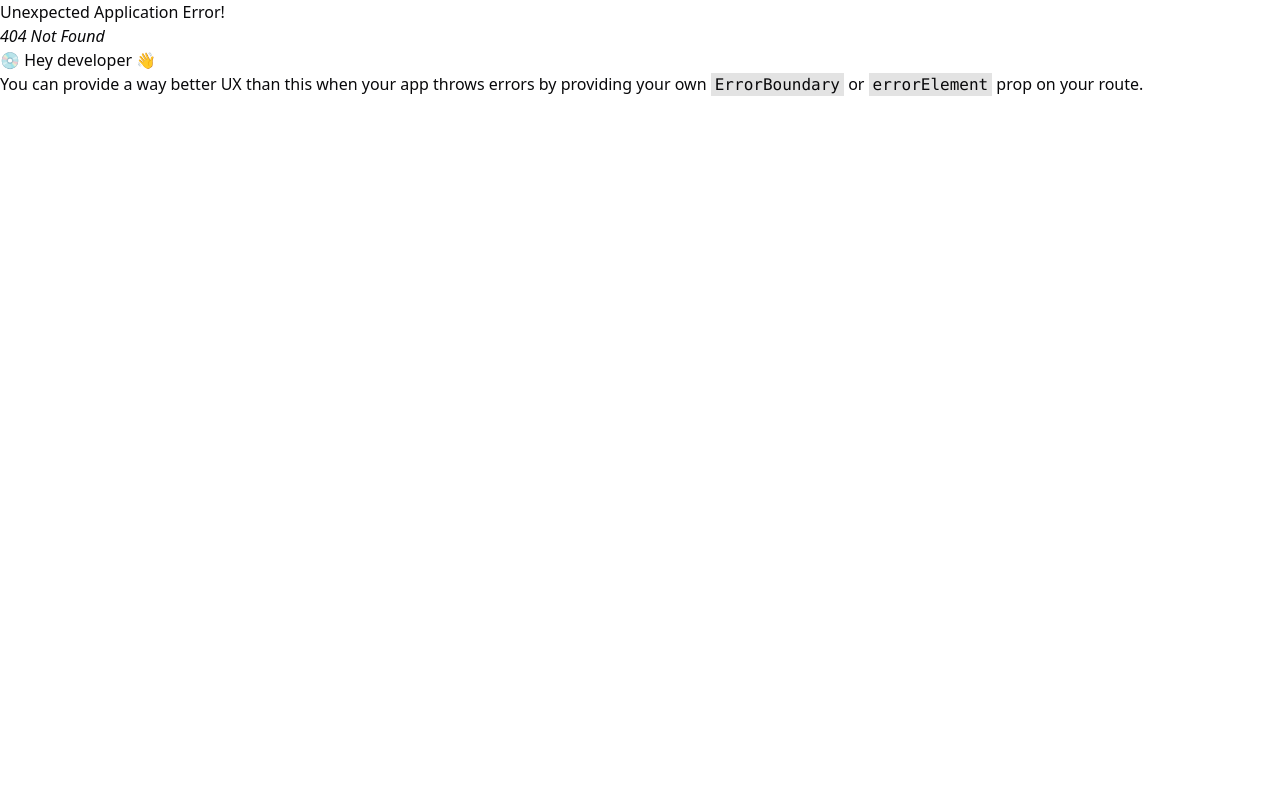
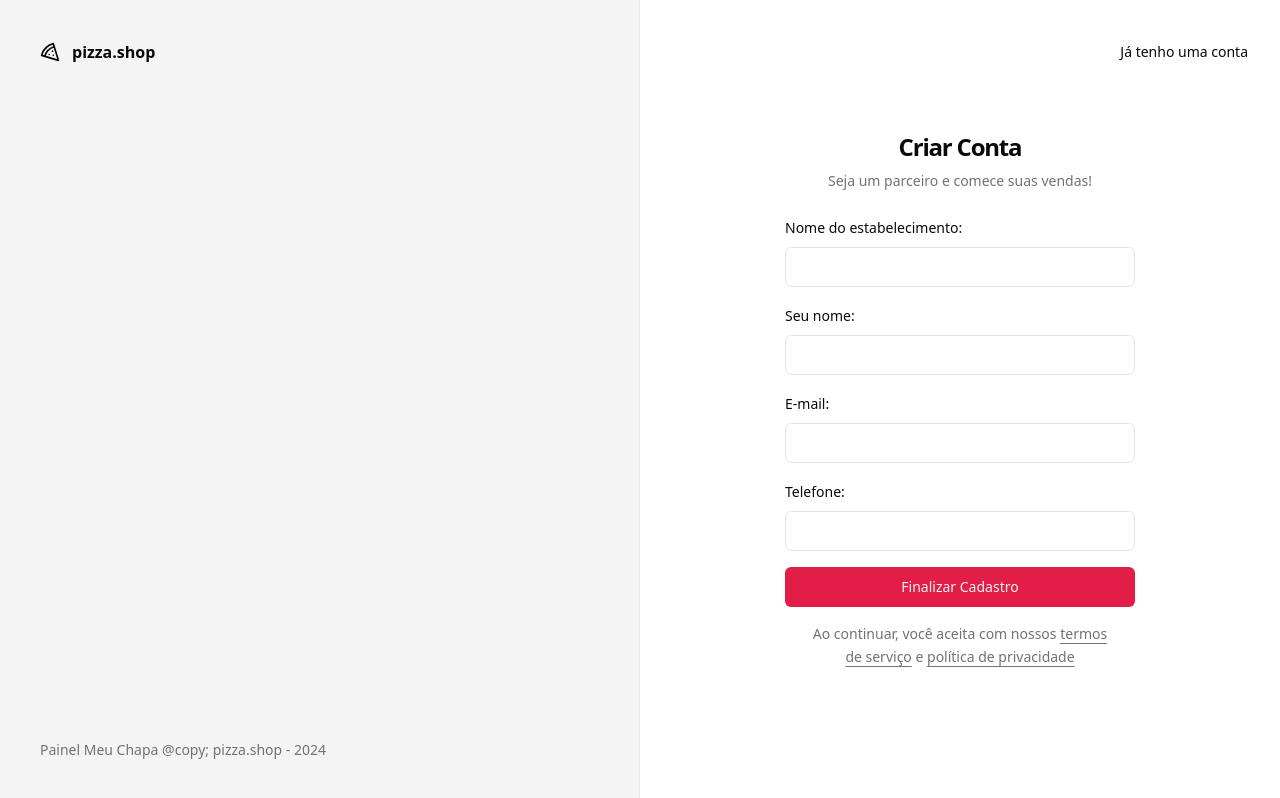
Before and after one commit to marialuisa214/pizzaShop, a React (Vite) app: page /sing-up in a window 1280 px wide. Before the commit this address had no page. Built offline with nearby package versions, Linux system fonts and the light colour scheme.

Commit message:
:nail_care: feat: tela cadastro

```diff
--- a/src/pages/_layouts/auth.tsx
+++ b/src/pages/_layouts/auth.tsx
@@ -13,7 +13,7 @@ export function AuthLayout() {
         </footer>
       </div>
 
-      <div className="flex flex-col items-center justify-center">
+      <div className="relative flex flex-col items-center justify-center">
         <Outlet />
       </div>
     </div>
--- a/src/pages/auth/singIn.tsx
+++ b/src/pages/auth/singIn.tsx
@@ -1,6 +1,7 @@
 // import { resolve } from 'path'
 import { Helmet } from 'react-helmet-async'
 import { useForm } from 'react-hook-form'
+import { Link } from 'react-router-dom'
 import { toast } from 'sonner'
 import * as z from 'zod'
 
@@ -35,7 +36,13 @@ export function SingIn() {
   }
 
   return (
-    <div className="p-8 ">
+    <div className="p-8">
+      <Button asChild variant="ghost" className="absolute right-4 top-8">
+        {/* asChild é usado para passar um componente como filho */}
+        <Link to="/sing-up" className="">
+          Criar Conta
+        </Link>
+      </Button>
       <Helmet title="Login" />
       <title>Acessar Painel | Venadas</title>
       <div className="flex w-[350px] flex-col justify-center gap-6">
--- /dev/null
+++ b/src/pages/auth/singup.tsx
@@ -0,0 +1,105 @@
+// import { resolve } from 'path'
+import { Helmet } from 'react-helmet-async'
+import { useForm } from 'react-hook-form'
+import { Link, useNavigate } from 'react-router-dom'
+import { toast } from 'sonner'
+import * as z from 'zod'
+
+import { Button } from '@/components/ui/button'
+import { Input } from '@/components/ui/input'
+import { Label } from '@/components/ui/label'
+
+const singUpForm = z.object({
+  restaurantName: z.string(),
+  menagerName: z.string(),
+  phone: z.string(),
+  email: z.string().email(),
+})
+type SingUpForm = z.infer<typeof singUpForm> // converte o tipo para o tipo inferido
+
+export function SingUp() {
+  const {
+    register,
+    handleSubmit,
+    formState: { isSubmitting },
+  } = useForm<SingUpForm>()
+
+  const navigate = useNavigate()
+
+  async function handleSingUp(data: SingUpForm) {
+    try {
+      console.log(data)
+      await new Promise((resolve) => setTimeout(resolve, 1000))
+      toast.success('Restaurante cadastrado com sucesso.', {
+        action: {
+          label: 'Fazer Login',
+          onClick: () => navigate('/sing-in'),
+        },
+      })
+    } catch {
+      toast.error('Erro ao cadastrar restaurante')
+    }
+  }
+
+  return (
+    <div className="p-8 ">
+      <Button asChild variant="ghost" className="absolute right-4 top-8">
+        {/* asChild é usado para passar um componente como filho */}
+        <Link to="/sing-in" className="">
+          Já tenho uma conta
+        </Link>
+      </Button>
+      <Helmet title="Cadastro" />
+      <title>Acessar Painel | Venadas</title>
+      <div className="flex w-[350px] flex-col justify-center gap-6">
+        <div className="flex flex-col gap-2 text-center">
+          <h1 className="text-2xl font-semibold tracking-tighter">
+            Criar Conta
+          </h1>
+          <p className="text-sm text-muted-foreground">
+            Seja um parceiro e comece suas vendas!
+          </p>
+        </div>
+
+        <form className="space-y-4" onSubmit={handleSubmit(handleSingUp)}>
+          <div className="space-y-2 ">
+            <Label htmlFor="restaurantName">Nome do estabelecimento:</Label>
+            <Input
+              id="restaurantName"
+              type="text"
+              {...register('restaurantName')}
+            />
+          </div>
+
+          <div className="space-y-2 ">
+            <Label htmlFor="menagerName">Seu nome:</Label>
+            <Input id="menagerName" type="text" {...register('menagerName')} />
+          </div>
+
+          <div className="space-y-2 ">
+            <Label htmlFor="email">E-mail:</Label>
+            <Input id="email" type="email" {...register('email')} />
+          </div>
+
+          <div className="space-y-2 ">
+            <Label htmlFor="phone">Telefone:</Label>
+            <Input id="phone" type="text" {...register('phone')} />
+          </div>
+          <Button disabled={isSubmitting} type="submit" className="w-full">
+            Finalizar Cadastro
+          </Button>
+          <p className="px-6 text-center text-sm leading-relaxed text-muted-foreground">
+            Ao continuar, você aceita com nossos{' '}
+            <a className="underline underline-offset-4" href="#">
+              termos de serviço
+            </a>{' '}
+            e{' '}
+            <a className="underline underline-offset-4" href="#">
+              política de privacidade
+            </a>
+          </p>
+        </form>
+      </div>
+    </div>
+  )
+}
--- a/src/pages/routes.tsx
+++ b/src/pages/routes.tsx
@@ -4,6 +4,7 @@ import { AppLayout } from './_layouts/app'
 import { AuthLayout } from './_layouts/auth'
 import { Deashboard } from './app/deshboard'
 import { SingIn } from './auth/singIn'
+import { SingUp } from './auth/singup'
 
 export const router = createBrowserRouter([
   {
@@ -14,6 +15,9 @@ export const router = createBrowserRouter([
   {
     path: '/',
     element: <AuthLayout />,
-    children: [{ path: '/sing-in', element: <SingIn /> }],
+    children: [
+      { path: '/sing-in', element: <SingIn /> },
+      { path: '/sing-up', element: <SingUp /> },
+    ],
   },
 ])
```
